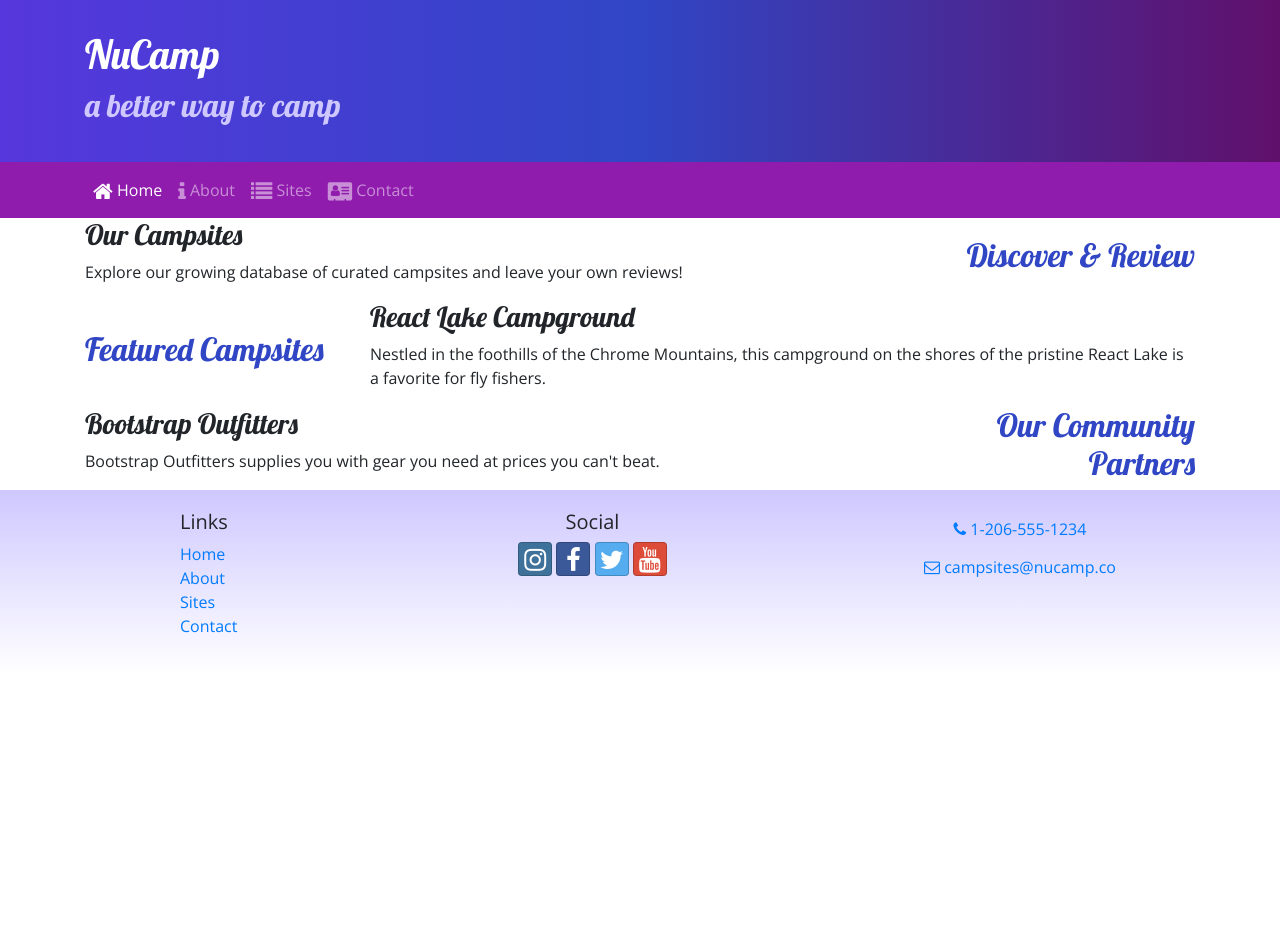
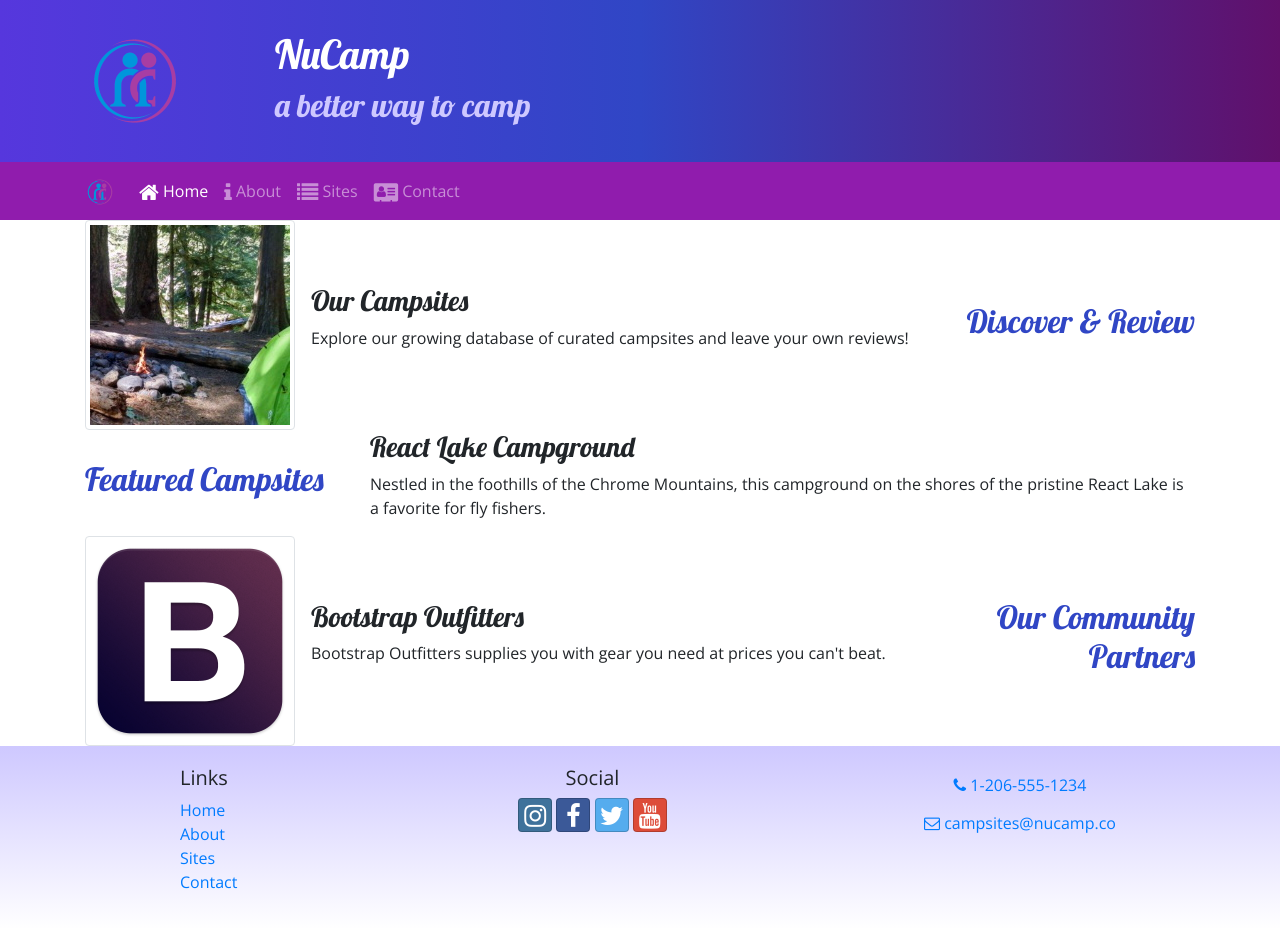
Before and after one commit to annychan1218/aboutus.html, a website: page index.html in a window 1280 px wide. Before the commit the page ends 800 px from the top, so only its background shows below. Drawn offline with nearby package versions, Linux system fonts and the light colour scheme.

Commit message:
Images and Media

```diff
--- a/index.html
+++ b/index.html
@@ -23,6 +23,9 @@
     <header class="jumbotron jumbotron-fluid">
         <div class="container">
                 <div class="row">
+                    <div class="col-4 col-sm-3 col-md-2 align-self-center">
+                        <img src="img/logo.png" class="img-fluid">
+                    </div>
                     <div class="col">
                         <h1>NuCamp</h1>
                         <h2>a better way to camp</h2>
@@ -33,7 +36,9 @@
 
     <nav class="navbar navbar-expand-sm navbar-dark sticky-top">
         <div class="container">
-            <button class="navbar-toggler ml-auto" type="button" data-toggle="collapse" data-target="#nucampNavbar">
+            <a class="navbar-brand" href="#">
+            <img src="img/logo.png" height="30" width="30"></a>
+            <button class="navbar-toggler" type="button" data-toggle="collapse" data-target="#nucampNavbar">
                     <span class="navbar-toggler-icon"></span>
             </button>
             <div class="collapse navbar-collapse" id="nucampNavbar">
@@ -53,10 +58,13 @@
                 <h2 class="text-sm-right">Discover & Review</h2>
             </div>
             <div class="col">
-                <h3>Our Campsites</h3>
-            <div class="d-none d-sm-block">
-                <p>Explore our growing database of curated campsites and leave your own reviews!</p>
-            </div>
+                <div class="media">
+                    <img class="d-flex mr-3 img-thumbnail" src="img/breadcrumb-trail-thumb.jpg" alt="Breadcrumb Trail Thumb">
+                    <div class="media-body align-self-center">
+                        <h3>Our Campsites</h3>
+                        <p class="d-none d-sm-block">Explore our growing database of curated campsites and leave your own reviews!</p>
+                    </div>
+                </div>
             </div>
         </div>
 
@@ -80,9 +88,12 @@
                 <h2 class="text-sm-right">Our Community Partners</h2>
             </div>
             <div class="col">
-                <h3>Bootstrap Outfitters</h3>
-                <div class="d-none d-sm-block">
-                    <p>Bootstrap Outfitters supplies you with gear you need at prices you can't beat.</p>
+                <div class="media">
+                    <img class="d-flex mr-3 img-thumbnail" src="img/bootstrap-thumb.png" alt="Bootstrap Outfitters">
+                    <div class="media-body align-self-center">
+                        <h3>Bootstrap Outfitters</h3>
+                        <p class="d-none d-sm-block">Bootstrap Outfitters supplies you with gear you need at prices you can't beat.</p>
+                    </div>
                 </div>
             </div>
         </div>
```
Also changed, not shown: aboutus.html (+6 -1 lines), contactus.html (+6 -1 lines).
